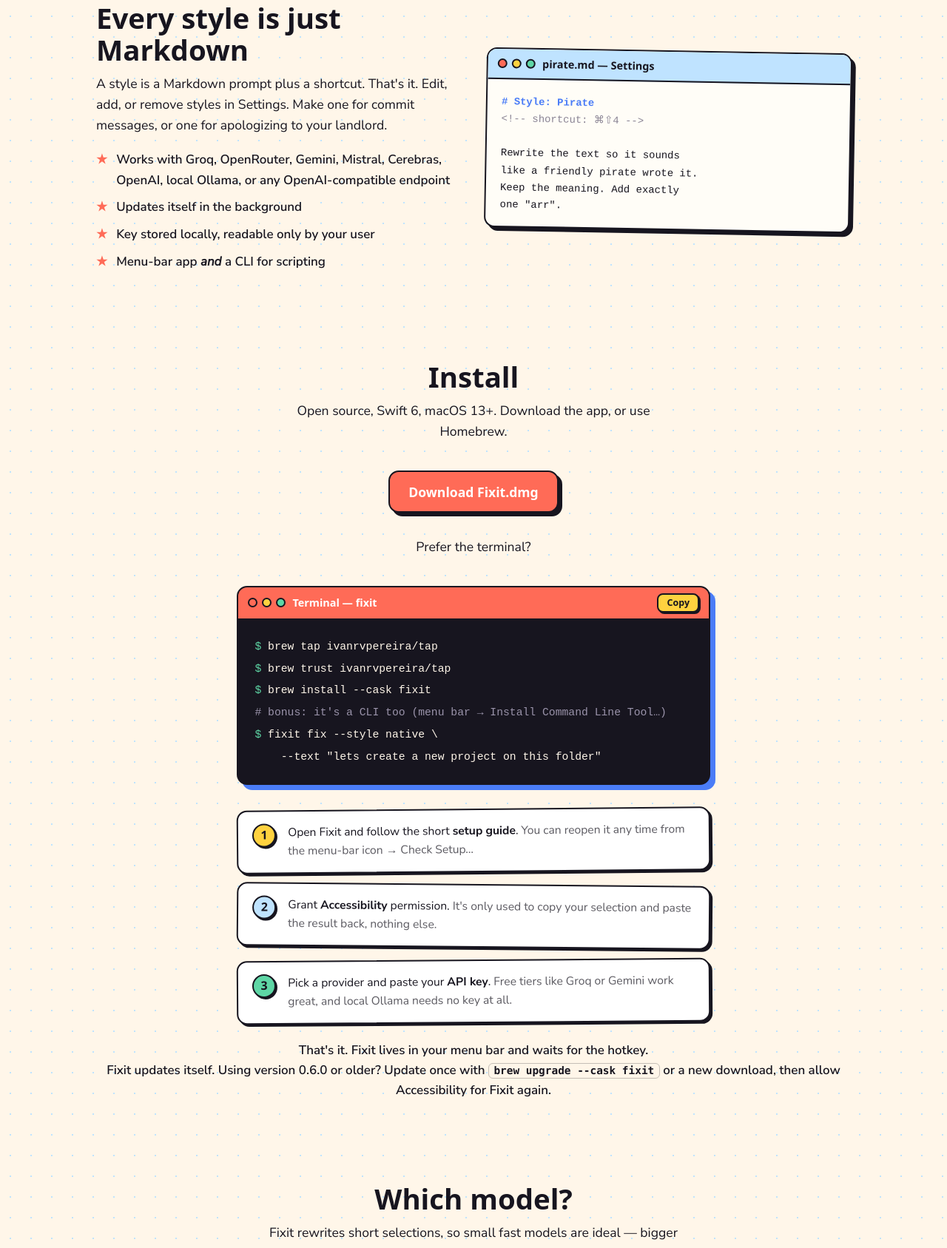
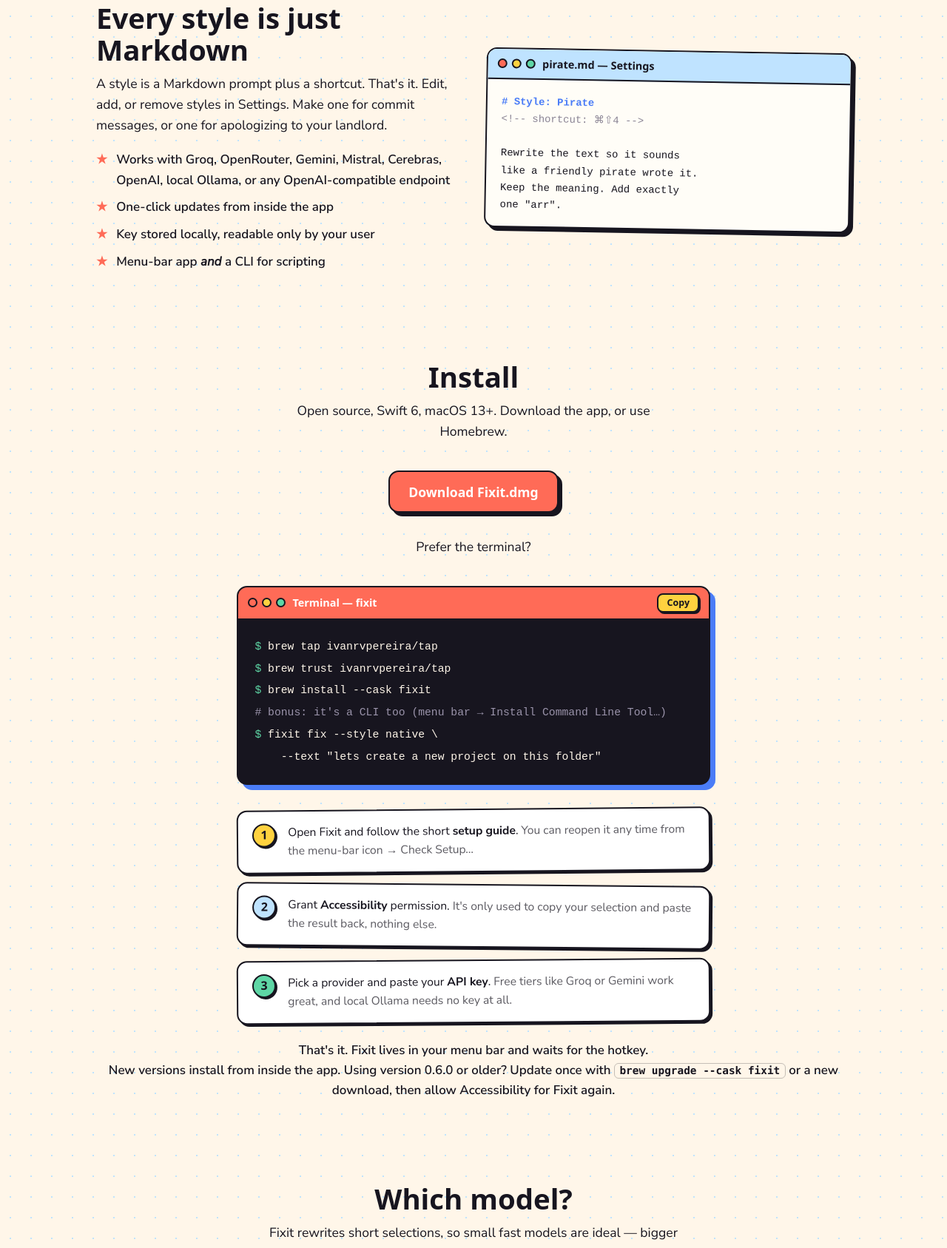
Before and after one commit to ivanrvpereira/fixit, a plain HTML site: page website/index.html in a window 1280 px wide. Shown: the part 2120-3807 px from the top of the page at 74% size. Drawn offline with Linux system fonts and the light colour scheme; a web font is replaced by a local one.

Commit message:
fix(docs): describe updates as one-click, not automatic
Sparkle notifies and installs on click; SUAutomaticallyUpdate is off, so "updates itself in the background" overpromised. Applies to the README feature and install lines and the site's feature list and install note.

```diff
--- a/website/index.html
+++ b/website/index.html
@@ -1048,7 +1048,7 @@
         <p class="section-sub">A style is a Markdown prompt plus a shortcut. That's it. Edit, add, or remove styles in Settings. Make one for commit messages, or one for apologizing to your landlord.</p>
         <ul>
           <li>Works with Groq, OpenRouter, Gemini, Mistral, Cerebras, OpenAI, local Ollama, or any OpenAI-compatible endpoint</li>
-          <li>Updates itself in the background</li>
+          <li>One-click updates from inside the app</li>
           <li>Key stored locally, readable only by your user</li>
           <li>Menu-bar app <em>and</em> a CLI for scripting</li>
         </ul>
@@ -1105,7 +1105,7 @@
         </li>
       </ol>
 
-      <p class="install-notes">That's it. Fixit lives in your menu bar and waits for the hotkey.<br>Fixit updates itself. Using version 0.6.0 or older? Update once with <code>brew upgrade --cask fixit</code> or a new download, then allow Accessibility for Fixit again.</p>
+      <p class="install-notes">That's it. Fixit lives in your menu bar and waits for the hotkey.<br>New versions install from inside the app. Using version 0.6.0 or older? Update once with <code>brew upgrade --cask fixit</code> or a new download, then allow Accessibility for Fixit again.</p>
     </div>
   </section>
 
```
Also changed, not shown: 1 other file.
